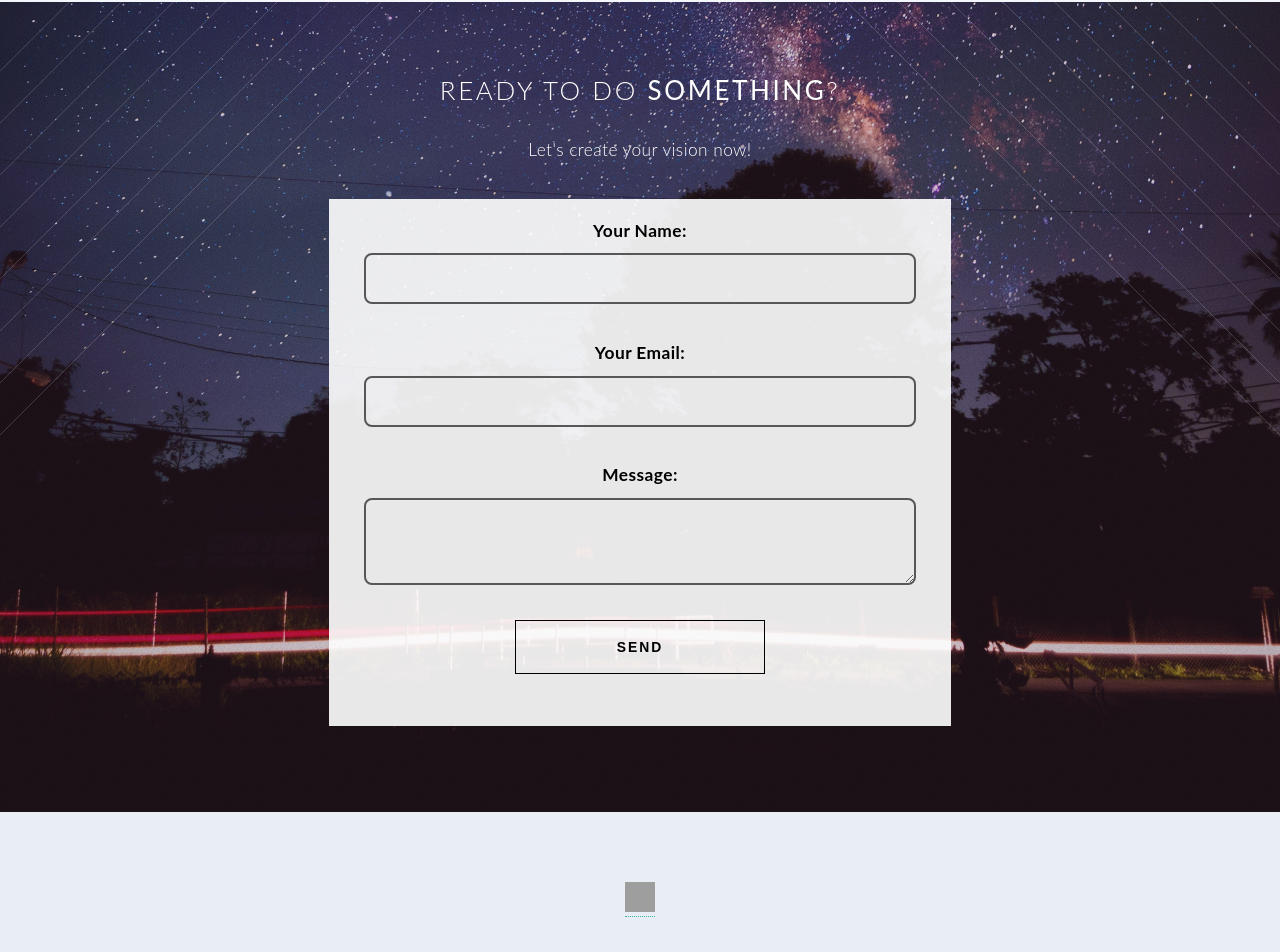
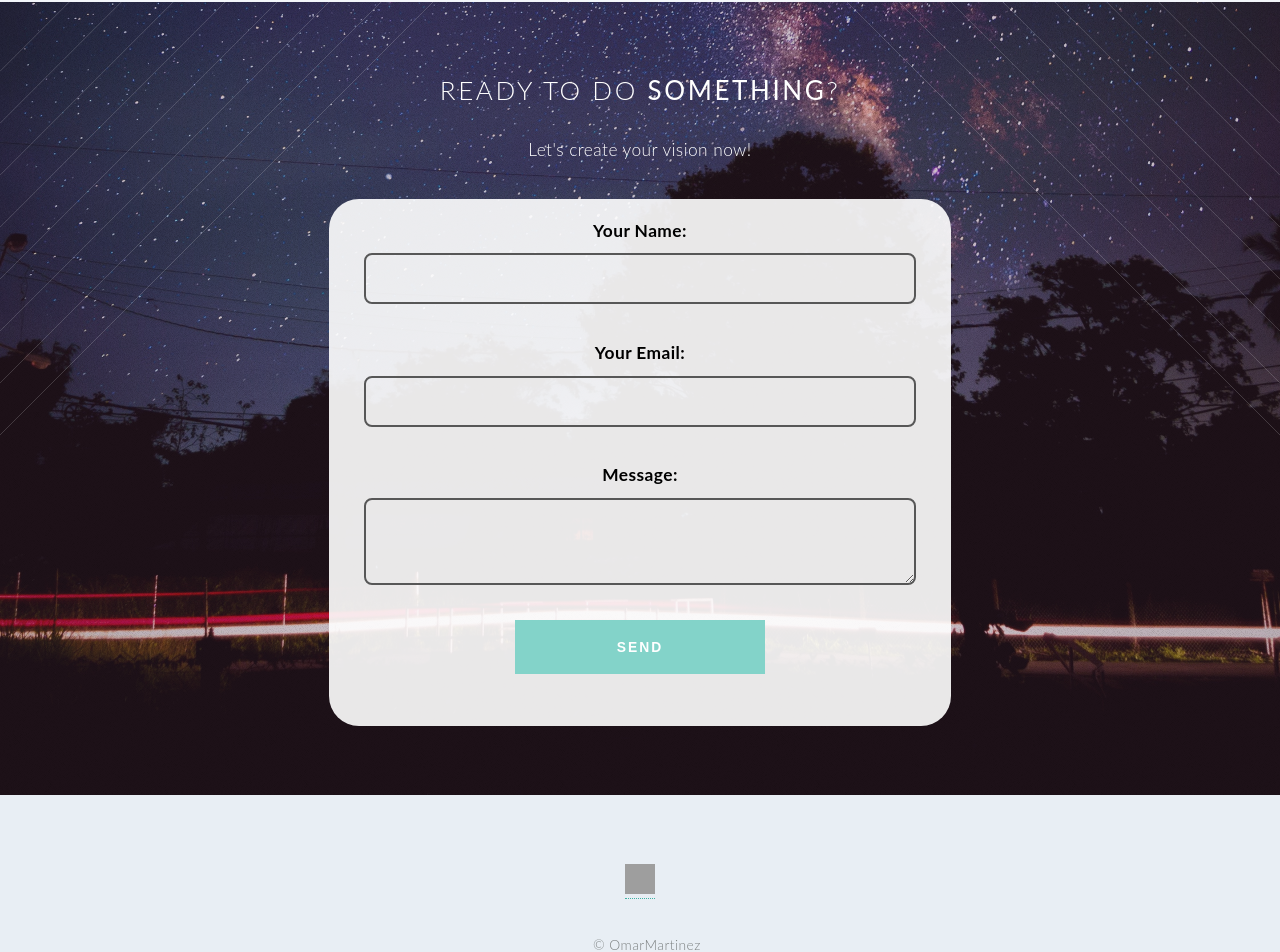
Before and after one commit to omarmartinez413/portfolio, a React (Create React App) app: page / in a window 1280 px wide. Shown: the part 2136-3088 px from the top of the page. Built offline with nearby package versions, Linux system fonts and the light colour scheme; grey boxes are pictures that could not be loaded.

Commit message:
form button test

```diff
--- a/src/Components/Footer.js
+++ b/src/Components/Footer.js
@@ -14,7 +14,7 @@ class Footer extends Component{
                               <p>Let's create your vision now!</p>
                           </header>
                           <footer>
-                          <form id='formStyle'
+                          <form className='formStyle'
                           name="portfolioContact" method="post">
           <input type="hidden" name="form-name" value="portfolioContact" />
           <p >
@@ -27,7 +27,7 @@ class Footer extends Component{
             <label>Message: <textarea name="message" ></textarea></label>
           </p>
           <p>
-            <button type="submit">Send</button>
+            <button className="button primary" type="submit">Send</button>
           </p>
         </form>
                           </footer>
--- a/src/Components/footer.css
+++ b/src/Components/footer.css
@@ -1,10 +1,11 @@
-#formStyle{
+.formStyle{
 	background-color:rgb(255, 255, 255,0.9);
 	color:black;
     padding:1em 2em 1em 2em;
     margin: 1em 15em 1em 15em;
 	font-weight: bold;
-	border:5em;
+  border:5em;
+  border-radius: 30px;
 }
 input[type=text]{
     margin: 8px 0;
```
